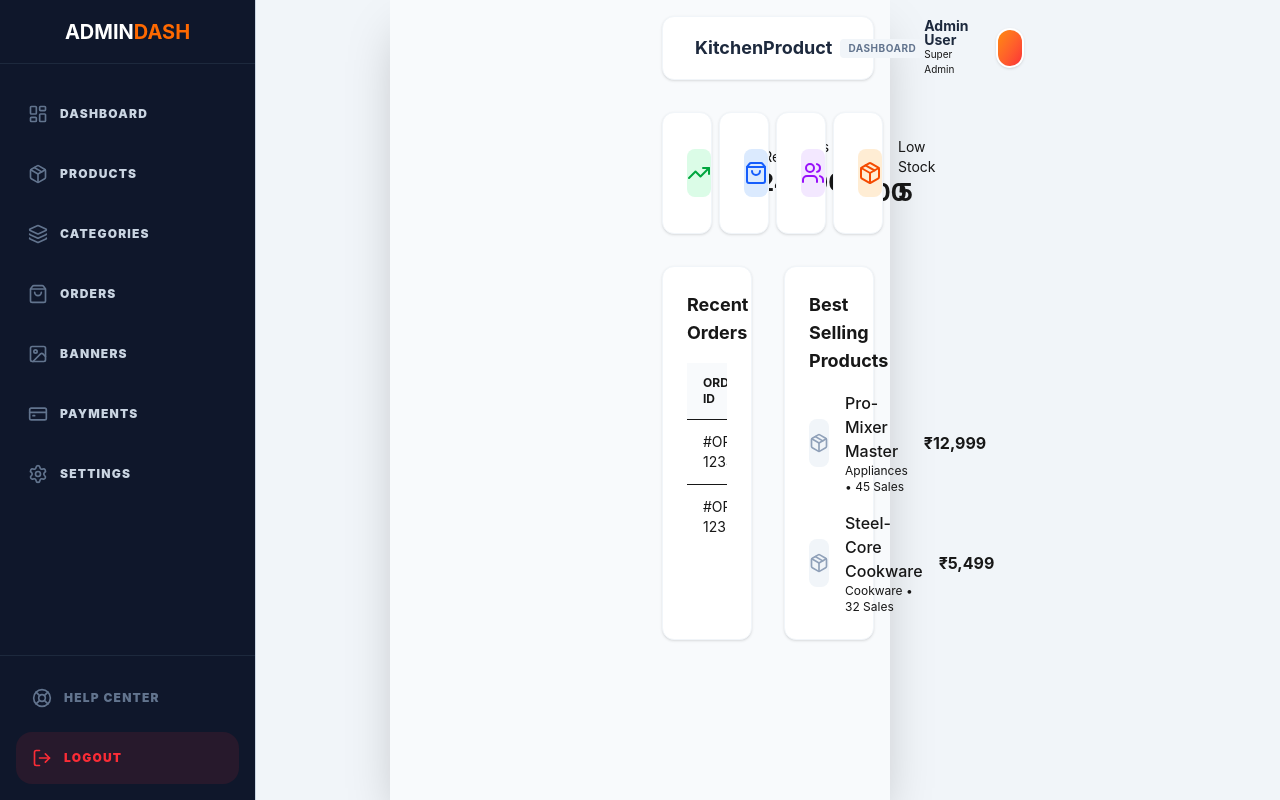
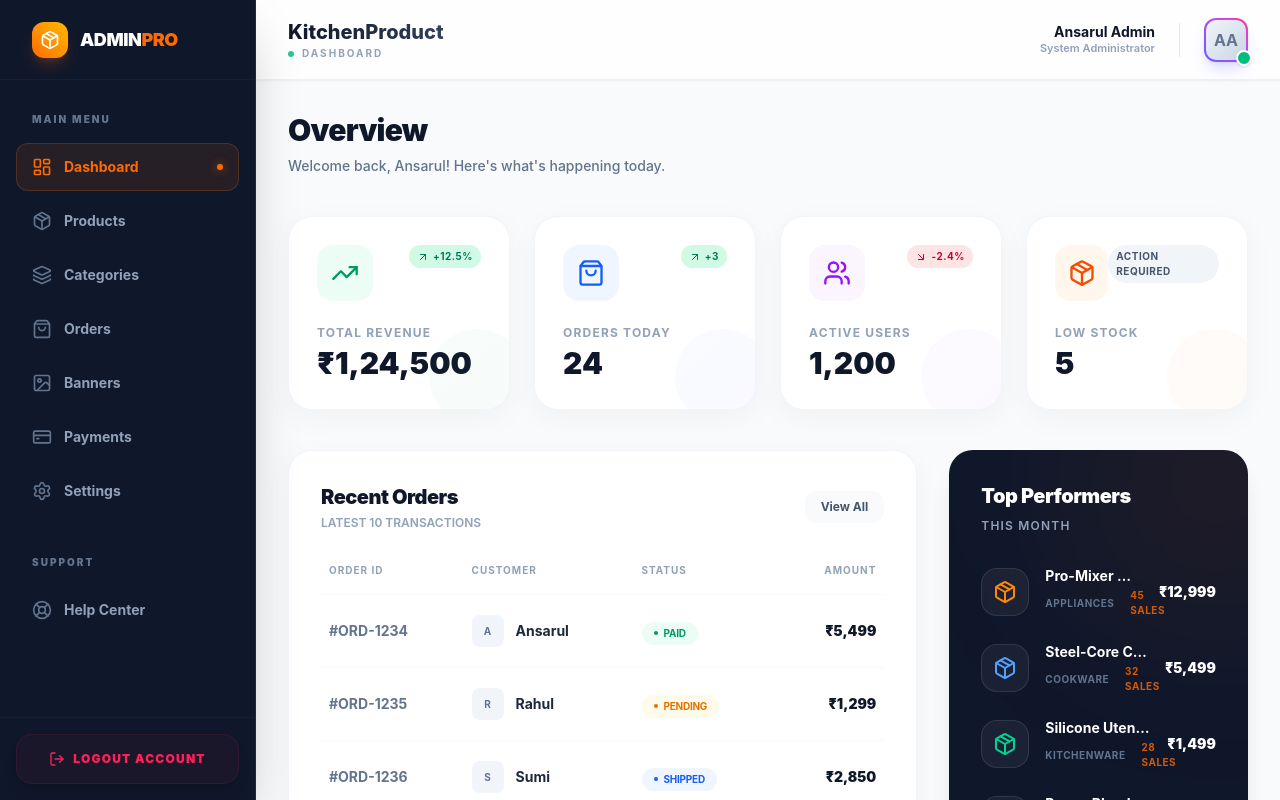
Before and after one commit to nug7795-debug/kitchenproduct, a Next.js app: page /admin in a window 1280 px wide. Shown: the top 800 px of the page. Built offline with nearby package versions, Linux system fonts and the light colour scheme; no server answers.

Commit message:
fix: resolve admin layout breakage and redesign dashboard for premium UI

```diff
--- a/src/app/admin/layout.tsx
+++ b/src/app/admin/layout.tsx
@@ -7,25 +7,41 @@ export default function AdminLayout({
   children: React.ReactNode;
 }) {
   return (
-    <div className="min-h-screen bg-slate-50">
+    <div className="min-h-screen bg-[#F8FAFC]">
       <Sidebar />
-      <div className="md:ml-64 p-4">
-        <header className="mb-8 flex h-16 items-center justify-between rounded-xl bg-white px-8 shadow-sm border border-slate-100">
-          <div className="flex items-center gap-2">
-            <h1 className="text-lg font-bold text-slate-800">KitchenProduct</h1>
-            <span className="hidden sm:inline-block px-2 py-0.5 text-[10px] font-bold bg-slate-100 text-slate-500 rounded uppercase tracking-wider">Dashboard</span>
+      <div className="md:ml-64 transition-all duration-300">
+        <header className="sticky top-0 z-30 h-20 flex items-center justify-between px-8 bg-white/80 backdrop-blur-md border-b border-slate-200/60 shadow-[0_1px_2px_rgba(0,0,0,0.05)]">
+          <div className="flex items-center gap-4">
+            <div className="flex flex-col">
+              <h1 className="text-xl font-extrabold bg-gradient-to-r from-slate-900 to-slate-700 bg-clip-text text-transparent">
+                KitchenProduct
+              </h1>
+              <div className="flex items-center gap-2">
+                <span className="flex h-1.5 w-1.5 rounded-full bg-emerald-500 animate-pulse" />
+                <span className="text-[10px] font-bold text-slate-400 uppercase tracking-[0.2em]">Dashboard</span>
+              </div>
+            </div>
           </div>
-          <div className="flex items-center gap-4">
-            <div className="flex flex-col items-end">
-              <span className="text-sm font-bold text-slate-800 leading-none">Admin User</span>
-              <span className="text-[10px] text-muted-foreground">Super Admin</span>
+
+          <div className="flex items-center gap-6">
+            <div className="hidden sm:flex flex-col items-end border-r border-slate-200 pr-6">
+              <span className="text-sm font-bold text-slate-900 leading-tight">Ansarul Admin</span>
+              <span className="text-[11px] font-semibold text-slate-400">System Administrator</span>
             </div>
-            <div className="h-10 w-10 rounded-full bg-slate-100 border-2 border-white shadow-sm overflow-hidden">
-               <div className="w-full h-full bg-gradient-to-br from-orange-400 to-red-500" />
+            <div className="relative group cursor-pointer">
+              <div className="h-11 w-11 rounded-xl bg-gradient-to-tr from-indigo-500 via-purple-500 to-pink-500 p-[2px] shadow-lg shadow-indigo-500/20 group-hover:scale-105 transition-transform duration-300">
+                <div className="w-full h-full rounded-[10px] bg-white overflow-hidden">
+                   <div className="w-full h-full bg-gradient-to-br from-slate-100 to-slate-300 flex items-center justify-center text-slate-500 font-bold">
+                     AA
+                   </div>
+                </div>
+              </div>
+              <div className="absolute -bottom-1 -right-1 h-4 w-4 rounded-full bg-emerald-500 border-2 border-white shadow-sm" />
             </div>
           </div>
         </header>
-        <main className="max-w-7xl mx-auto">
+
+        <main className="p-8 max-w-[1600px] mx-auto animate-in fade-in slide-in-from-bottom-4 duration-700">
           {children}
         </main>
       </div>
--- a/src/app/admin/page.tsx
+++ b/src/app/admin/page.tsx
@@ -1,88 +1,180 @@
-import { ShoppingBag, Users, Package, TrendingUp } from 'lucide-react';
+'use client';
+
+import { ShoppingBag, Users, Package, TrendingUp, ArrowUpRight, ArrowDownRight, MoreVertical } from 'lucide-react';
+import { cn } from '../../lib/utils';
 
 const stats = [
-  { name: 'Total Revenue', value: '₹1,24,500', icon: TrendingUp, color: 'bg-green-100 text-green-600' },
-  { name: 'Orders Today', value: '24', icon: ShoppingBag, color: 'bg-blue-100 text-blue-600' },
-  { name: 'Active Users', value: '1,200', icon: Users, color: 'bg-purple-100 text-purple-600' },
-  { name: 'Low Stock', value: '5', icon: Package, color: 'bg-orange-100 text-orange-600' },
+  {
+    name: 'Total Revenue',
+    value: '₹1,24,500',
+    change: '+12.5%',
+    trend: 'up',
+    icon: TrendingUp,
+    color: 'from-emerald-500 to-teal-600',
+    lightColor: 'bg-emerald-50 text-emerald-600'
+  },
+  {
+    name: 'Orders Today',
+    value: '24',
+    change: '+3',
+    trend: 'up',
+    icon: ShoppingBag,
+    color: 'from-blue-500 to-indigo-600',
+    lightColor: 'bg-blue-50 text-blue-600'
+  },
+  {
+    name: 'Active Users',
+    value: '1,200',
+    change: '-2.4%',
+    trend: 'down',
+    icon: Users,
+    color: 'from-purple-500 to-violet-600',
+    lightColor: 'bg-purple-50 text-purple-600'
+  },
+  {
+    name: 'Low Stock',
+    value: '5',
+    change: 'Action Required',
+    trend: 'neutral',
+    icon: Package,
+    color: 'from-orange-500 to-amber-600',
+    lightColor: 'bg-orange-50 text-orange-600'
+  },
 ];
 
 export default function AdminDashboard() {
   return (
-    <div className="space-y-8">
-      <div className="grid grid-cols-1 gap-4 sm:grid-cols-2 lg:grid-cols-4">
-        {stats.map((stat) => (
-          <div key={stat.name} className="flex items-center gap-4 rounded-xl bg-white p-6 shadow-sm border border-slate-100">
-            <div className={`flex h-12 w-12 items-center justify-center rounded-lg ${stat.color}`}>
-              <stat.icon className="h-6 w-6" />
+    <div className="space-y-10 pb-12">
+      {/* Header Section */}
+      <div className="flex flex-col gap-2">
+        <h2 className="text-3xl font-black text-slate-900 tracking-tight">Overview</h2>
+        <p className="text-slate-500 font-medium text-sm">Welcome back, Ansarul! Here's what's happening today.</p>
+      </div>
+
+      {/* Stats Grid */}
+      <div className="grid grid-cols-1 gap-6 sm:grid-cols-2 lg:grid-cols-4">
+        {stats.map((stat, i) => (
+          <div
+            key={stat.name}
+            className="group relative overflow-hidden rounded-3xl bg-white p-7 shadow-[0_8px_30px_rgb(0,0,0,0.04)] border border-slate-100 hover:shadow-[0_20px_40px_rgba(0,0,0,0.08)] transition-all duration-500 hover:-translate-y-1"
+          >
+            <div className="flex items-start justify-between">
+              <div className={`flex h-14 w-14 items-center justify-center rounded-2xl ${stat.lightColor} group-hover:scale-110 transition-transform duration-500`}>
+                <stat.icon className="h-7 w-7" />
+              </div>
+              <div className={cn(
+                "flex items-center gap-1 rounded-full px-2 py-1 text-[10px] font-bold uppercase tracking-wider",
+                stat.trend === 'up' ? "bg-emerald-100 text-emerald-700" :
+                stat.trend === 'down' ? "bg-rose-100 text-rose-700" : "bg-slate-100 text-slate-600"
+              )}>
+                {stat.trend === 'up' && <ArrowUpRight className="h-3 w-3" />}
+                {stat.trend === 'down' && <ArrowDownRight className="h-3 w-3" />}
+                {stat.change}
+              </div>
             </div>
-            <div>
-              <p className="text-sm text-muted-foreground">{stat.name}</p>
-              <h3 className="text-2xl font-bold">{stat.value}</h3>
+
+            <div className="mt-6">
+              <p className="text-xs font-bold text-slate-400 uppercase tracking-widest">{stat.name}</p>
+              <h3 className="mt-1 text-3xl font-black text-slate-900">{stat.value}</h3>
             </div>
+
+            {/* Background Decorative Gradient */}
+            <div className={`absolute -right-4 -bottom-4 h-24 w-24 rounded-full bg-gradient-to-br ${stat.color} opacity-[0.03] group-hover:opacity-[0.08] transition-opacity duration-500`} />
           </div>
         ))}
       </div>
 
-      <div className="grid grid-cols-1 gap-8 lg:grid-cols-2">
-        <div className="rounded-xl bg-white p-6 shadow-sm border border-slate-100">
-          <h3 className="mb-4 text-lg font-bold">Recent Orders</h3>
+      <div className="grid grid-cols-1 gap-8 lg:grid-cols-3">
+        {/* Recent Orders Table */}
+        <div className="lg:col-span-2 rounded-3xl bg-white p-8 shadow-[0_8px_30px_rgb(0,0,0,0.04)] border border-slate-100">
+          <div className="mb-8 flex items-center justify-between">
+            <div>
+              <h3 className="text-xl font-black text-slate-900 tracking-tight">Recent Orders</h3>
+              <p className="text-xs font-semibold text-slate-400 mt-1">LATEST 10 TRANSACTIONS</p>
+            </div>
+            <button className="rounded-xl bg-slate-50 px-4 py-2 text-xs font-bold text-slate-600 hover:bg-slate-100 transition-colors">View All</button>
+          </div>
+
           <div className="overflow-x-auto">
-            <table className="w-full text-left text-sm">
-              <thead className="border-b bg-slate-50 text-xs uppercase text-muted-foreground">
-                <tr>
-                  <th className="px-4 py-3">Order ID</th>
-                  <th className="px-4 py-3">Customer</th>
-                  <th className="px-4 py-3">Status</th>
-                  <th className="px-4 py-3">Amount</th>
+            <table className="w-full text-left">
+              <thead>
+                <tr className="border-b border-slate-50 text-[10px] font-black uppercase tracking-widest text-slate-400">
+                  <th className="pb-4 px-2">Order ID</th>
+                  <th className="pb-4 px-2">Customer</th>
+                  <th className="pb-4 px-2">Status</th>
+                  <th className="pb-4 px-2 text-right">Amount</th>
                 </tr>
               </thead>
-              <tbody className="divide-y">
-                <tr>
-                  <td className="px-4 py-3">#ORD-1234</td>
-                  <td className="px-4 py-3 font-medium">Ansarul</td>
-                  <td className="px-4 py-3">
-                    <span className="rounded-full bg-green-100 px-2 py-0.5 text-xs font-medium text-green-600">Paid</span>
-                  </td>
-                  <td className="px-4 py-3 font-bold">₹5,499</td>
-                </tr>
-                <tr>
-                  <td className="px-4 py-3">#ORD-1235</td>
-                  <td className="px-4 py-3 font-medium">Rahul</td>
-                  <td className="px-4 py-3">
-                    <span className="rounded-full bg-yellow-100 px-2 py-0.5 text-xs font-medium text-yellow-600">Pending</span>
-                  </td>
-                  <td className="px-4 py-3 font-bold">₹1,299</td>
-                </tr>
+              <tbody className="divide-y divide-slate-50">
+                {[
+                  { id: '#ORD-1234', customer: 'Ansarul', status: 'Paid', amount: '₹5,499', color: 'text-emerald-600 bg-emerald-50' },
+                  { id: '#ORD-1235', customer: 'Rahul', status: 'Pending', amount: '₹1,299', color: 'text-amber-600 bg-amber-50' },
+                  { id: '#ORD-1236', customer: 'Sumi', status: 'Shipped', amount: '₹2,850', color: 'text-blue-600 bg-blue-50' },
+                  { id: '#ORD-1237', customer: 'Kabir', status: 'Paid', amount: '₹12,499', color: 'text-emerald-600 bg-emerald-50' },
+                ].map((order) => (
+                  <tr key={order.id} className="group hover:bg-slate-50/50 transition-colors">
+                    <td className="py-5 px-2 text-sm font-bold text-slate-500 group-hover:text-slate-900 transition-colors">{order.id}</td>
+                    <td className="py-5 px-2">
+                      <div className="flex items-center gap-3">
+                        <div className="h-8 w-8 rounded-lg bg-slate-100 flex items-center justify-center text-[10px] font-bold text-slate-500 uppercase">
+                          {order.customer.charAt(0)}
+                        </div>
+                        <span className="text-sm font-bold text-slate-800">{order.customer}</span>
+                      </div>
+                    </td>
+                    <td className="py-5 px-2">
+                      <span className={cn("inline-flex items-center rounded-full px-3 py-1 text-[10px] font-bold uppercase tracking-tight", order.color)}>
+                        <span className="mr-1.5 h-1 w-1 rounded-full bg-current" />
+                        {order.status}
+                      </span>
+                    </td>
+                    <td className="py-5 px-2 text-right text-sm font-black text-slate-900">{order.amount}</td>
+                  </tr>
+                ))}
               </tbody>
             </table>
           </div>
         </div>
 
-        <div className="rounded-xl bg-white p-6 shadow-sm border border-slate-100">
-          <h3 className="mb-4 text-lg font-bold">Best Selling Products</h3>
-          <div className="space-y-4">
-            <div className="flex items-center gap-4">
-              <div className="h-12 w-12 rounded-lg bg-slate-100 flex items-center justify-center">
-                <Package className="h-5 w-5 text-slate-400" />
-              </div>
-              <div className="flex-1">
-                <p className="font-medium">Pro-Mixer Master</p>
-                <p className="text-xs text-muted-foreground">Appliances • 45 Sales</p>
-              </div>
-              <p className="font-bold">₹12,999</p>
+        {/* Best Sellers Side Card */}
+        <div className="rounded-3xl bg-slate-900 p-8 shadow-xl text-white overflow-hidden relative group">
+          <div className="relative z-10">
+            <h3 className="text-xl font-black tracking-tight mb-2">Top Performers</h3>
+            <p className="text-slate-400 text-xs font-semibold uppercase tracking-widest mb-8">THIS MONTH</p>
+
+            <div className="space-y-6">
+              {[
+                { name: 'Pro-Mixer Master', category: 'Appliances', sales: 45, price: '₹12,999', iconColor: 'text-orange-400' },
+                { name: 'Steel-Core Cookware', category: 'Cookware', sales: 32, price: '₹5,499', iconColor: 'text-blue-400' },
+                { name: 'Silicone Utensil Set', category: 'Kitchenware', sales: 28, price: '₹1,499', iconColor: 'text-emerald-400' },
+                { name: 'Power Blender X', category: 'Appliances', sales: 24, price: '₹8,999', iconColor: 'text-purple-400' },
+              ].map((item) => (
+                <div key={item.name} className="flex items-center gap-4 group/item cursor-pointer">
+                  <div className="h-12 w-12 rounded-2xl bg-white/5 border border-white/10 flex items-center justify-center group-hover/item:bg-white/10 transition-colors">
+                    <Package className={cn("h-6 w-6", item.iconColor)} />
+                  </div>
+                  <div className="flex-1 min-w-0">
+                    <p className="font-bold text-sm truncate group-hover/item:text-orange-400 transition-colors">{item.name}</p>
+                    <div className="flex items-center gap-2 mt-0.5">
+                      <span className="text-[10px] font-bold text-slate-500 uppercase tracking-wider">{item.category}</span>
+                      <span className="h-1 w-1 rounded-full bg-slate-700" />
+                      <span className="text-[10px] font-bold text-orange-500/80 uppercase tracking-wider">{item.sales} SALES</span>
+                    </div>
+                  </div>
+                  <div className="text-right">
+                    <p className="font-black text-sm">{item.price}</p>
+                  </div>
+                </div>
+              ))}
             </div>
-            <div className="flex items-center gap-4">
-              <div className="h-12 w-12 rounded-lg bg-slate-100 flex items-center justify-center">
-                <Package className="h-5 w-5 text-slate-400" />
-              </div>
-              <div className="flex-1">
-                <p className="font-medium">Steel-Core Cookware</p>
-                <p className="text-xs text-muted-foreground">Cookware • 32 Sales</p>
-              </div>
-              <p className="font-bold">₹5,499</p>
-            </div>
+
+            <button className="w-full mt-10 rounded-2xl bg-orange-500 py-4 text-xs font-black uppercase tracking-widest hover:bg-orange-600 transition-all shadow-lg shadow-orange-500/25 active:scale-95">
+              Generate Report
+            </button>
           </div>
+
+          {/* Background Decorative Blob */}
+          <div className="absolute -top-24 -right-24 h-64 w-64 bg-orange-500/10 blur-[100px] rounded-full group-hover:bg-orange-500/20 transition-all duration-700" />
         </div>
       </div>
     </div>
--- a/src/components/admin/Sidebar.tsx
+++ b/src/components/admin/Sidebar.tsx
@@ -1,7 +1,7 @@
 'use client';
 
 import Link from 'next/link';
-import { useRouter } from 'next/navigation';
+import { useRouter, usePathname } from 'next/navigation';
 import { LayoutDashboard, Package, Layers, ShoppingBag, Users, Settings, BarChart3, Image as ImageIcon, CreditCard, LifeBuoy, LogOut } from 'lucide-react';
 import { cn } from '../../lib/utils';
 import { supabase } from '../../lib/supabase';
@@ -18,6 +18,7 @@ const navItems = [
 
 export const Sidebar = () => {
   const router = useRouter();
+  const pathname = usePathname();
 
   const handleLogout = async () => {
     const { error } = await supabase.auth.signOut();
@@ -29,38 +30,59 @@ export const Sidebar = () => {
   };
 
   return (
-    <aside className="fixed left-0 top-0 z-40 h-screen w-64 border-r bg-slate-900 text-slate-300 transition-transform hidden md:block">
+    <aside className="fixed left-0 top-0 z-40 h-screen w-64 border-r border-slate-800 bg-[#0F172A] text-slate-400 transition-all duration-300 hidden md:block shadow-2xl">
       <div className="flex h-full flex-col">
-        <div className="flex h-16 items-center justify-center border-b border-slate-800">
-          <span className="text-xl font-bold text-white">ADMIN<span className="text-orange-500">DASH</span></span>
+        <div className="flex h-20 items-center px-8 border-b border-slate-800/50">
+          <div className="flex items-center gap-3">
+            <div className="h-9 w-9 rounded-xl bg-gradient-to-tr from-orange-500 to-amber-400 flex items-center justify-center shadow-lg shadow-orange-500/20">
+              <Package className="h-5 w-5 text-white" />
+            </div>
+            <span className="text-lg font-black tracking-tight text-white">ADMIN<span className="text-orange-500">PRO</span></span>
+          </div>
         </div>
 
-        <div className="flex-grow overflow-y-auto px-3 py-6">
-          <ul className="space-y-2 font-black text-xs uppercase tracking-widest">
-            {navItems.map((item) => (
+        <div className="flex-grow overflow-y-auto px-4 py-8 no-scrollbar">
+          <div className="mb-4 px-4 text-[10px] font-black uppercase tracking-[0.2em] text-slate-500">Main Menu</div>
+          <ul className="space-y-1.5">
+            {navItems.map((item) => {
+              const isActive = pathname === item.href;
+              return (
                 <li key={item.name}>
                   <Link
                     href={item.href}
-                  className="flex items-center rounded-2xl p-4 hover:bg-slate-800 hover:text-white transition-all group"
+                    className={cn(
+                      "flex items-center rounded-xl px-4 py-3.5 text-sm font-bold transition-all duration-300 group",
+                      isActive
+                        ? "bg-orange-500/10 text-orange-500 shadow-[inset_0_0_0_1px_rgba(249,115,22,0.2)]"
+                        : "hover:bg-slate-800/50 hover:text-white"
+                    )}
                   >
-                  <item.icon className="h-5 w-5 text-slate-500 group-hover:text-orange-500 transition-colors" />
+                    <item.icon className={cn(
+                      "h-5 w-5 transition-colors duration-300",
+                      isActive ? "text-orange-500" : "text-slate-500 group-hover:text-slate-300"
+                    )} />
                     <span className="ms-3">{item.name}</span>
+                    {isActive && <div className="ms-auto h-1.5 w-1.5 rounded-full bg-orange-500 shadow-[0_0_8px_rgba(249,115,22,0.6)]" />}
                   </Link>
                 </li>
-            ))}
+              );
+            })}
           </ul>
+
+          <div className="mt-10 mb-4 px-4 text-[10px] font-black uppercase tracking-[0.2em] text-slate-500">Support</div>
+          <button className="w-full flex items-center rounded-xl px-4 py-3.5 text-sm font-bold hover:bg-slate-800/50 hover:text-white transition-all duration-300 group">
+            <LifeBuoy className="h-5 w-5 text-slate-500 group-hover:text-blue-400 transition-colors" />
+            <span className="ms-3">Help Center</span>
+          </button>
         </div>
 
-        <div className="p-4 border-t border-slate-800 space-y-2">
-           <button className="w-full flex items-center rounded-2xl p-4 hover:bg-slate-800 hover:text-white transition-all group text-xs font-black uppercase tracking-widest text-slate-500">
-              <LifeBuoy className="h-5 w-5 mr-3 group-hover:text-blue-500" />
-              Help Center
-           </button>
+        <div className="p-4 border-t border-slate-800/50">
           <button
             onClick={handleLogout}
-            className="w-full flex items-center rounded-2xl p-4 bg-red-500/10 text-red-500 hover:bg-red-500 hover:text-white transition-all group text-xs font-black uppercase tracking-widest">
-              <LogOut className="h-5 w-5 mr-3" />
-              Logout
+            className="w-full flex items-center justify-center rounded-2xl p-4 bg-rose-500/5 text-rose-500 hover:bg-rose-500 hover:text-white transition-all duration-500 group text-xs font-black uppercase tracking-widest border border-rose-500/10 hover:border-rose-500 shadow-lg hover:shadow-rose-500/20"
+          >
+            <LogOut className="h-4 w-4 mr-2 group-hover:rotate-12 transition-transform" />
+            Logout Account
           </button>
         </div>
       </div>
--- a/src/components/layout/LayoutWrapper.tsx
+++ b/src/components/layout/LayoutWrapper.tsx
@@ -4,6 +4,7 @@ import { usePathname } from 'next/navigation';
 import { Header } from './Header';
 import { Footer } from './Footer';
 import { BottomNav } from './BottomNav';
+import { cn } from '../../lib/utils';
 
 export function LayoutWrapper({ children }: { children: React.ReactNode }) {
   const pathname = usePathname();
@@ -15,13 +16,21 @@ export function LayoutWrapper({ children }: { children: React.ReactNode }) {
   const shouldHide = isCheckout || isAdmin || isSearch;
 
   return (
-    <div className="flex flex-col min-h-screen bg-slate-100 items-center overflow-x-hidden">
+    <div className={cn(
+      "flex flex-col min-h-screen items-center overflow-x-hidden",
+      !shouldHide ? "bg-slate-100" : "bg-transparent"
+    )}>
       <div
-        className="w-full bg-white shadow-2xl relative flex flex-col min-h-screen"
-        style={{ maxWidth: '500px', margin: '0 auto' }}
+        className={cn(
+          "w-full relative flex flex-col min-h-screen",
+          !shouldHide ? "max-w-[500px] bg-white shadow-2xl" : "max-w-none"
+        )}
       >
         {!shouldHide && <Header />}
-        <main className={`flex-grow ${!shouldHide ? 'pb-20' : ''}`}>
+        <main className={cn(
+          "flex-grow",
+          !shouldHide ? "pb-20" : ""
+        )}>
           {children}
         </main>
         {!shouldHide && <BottomNav />}
```
Lines whose indentation alone changed are shown as unchanged.
